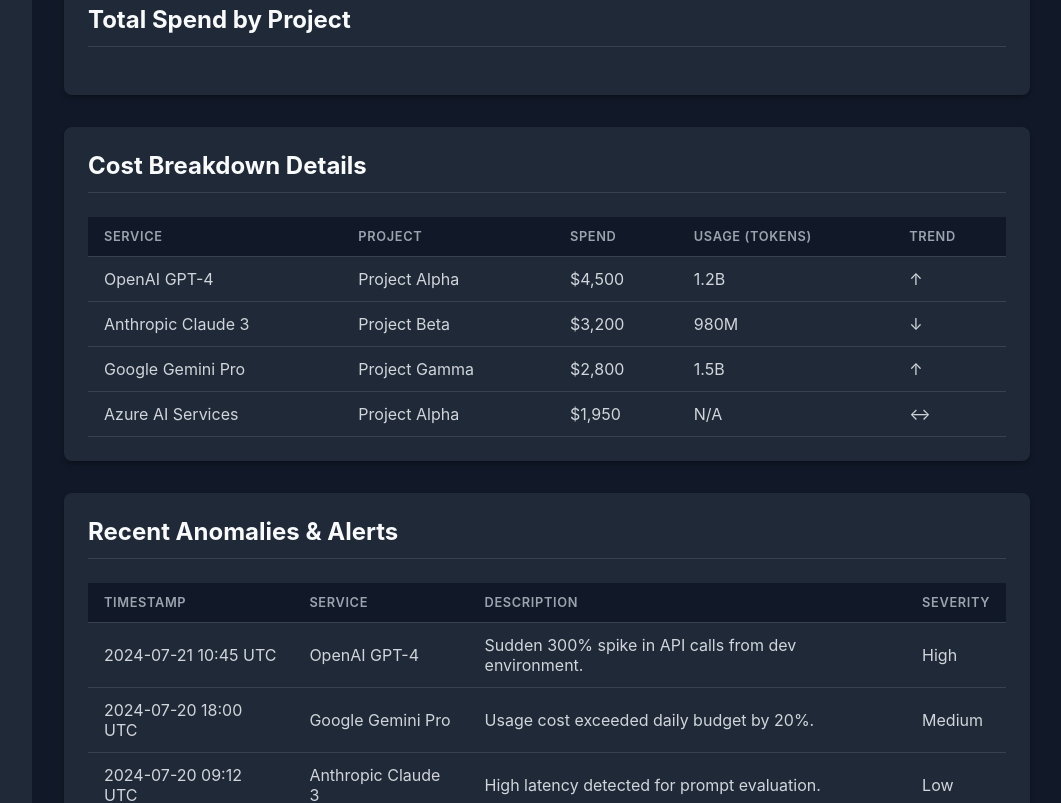
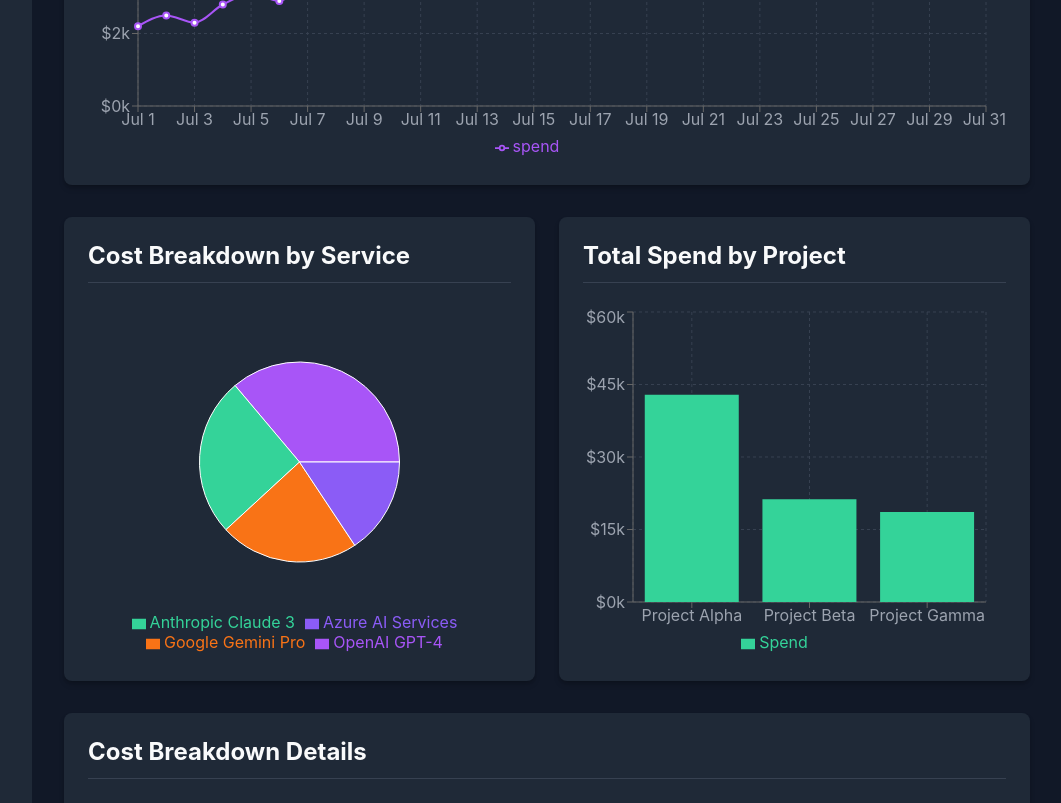
Before and after one commit to brianjester-cognizant2/finops, a React (Create React App) app: page / in a window 1280 px wide. Shown: the part 720-1523 px from the top of the page, without its empty margins (218-1279 px from the left). Built offline with nearby package versions, Linux system fonts and the light colour scheme.

Commit message:
Fix Spend Overview chart

```diff
--- a/src/data/mockData.js
+++ b/src/data/mockData.js
@@ -1,15 +1,15 @@
 export const summaryMetrics = [
-  { title: 'Total Spend (Month-to-Date)', value: '$12,450', change: '+5.2%' },
-  { title: 'Forecasted Spend', value: '$15,800', change: '-1.5%' },
+  { title: 'Total Spend (Month-to-Date)', value: '$82,800', change: '+5.2%' },
+  { title: 'Forecasted Spend', value: '$145,000', change: '-1.5%' },
   { title: 'Active Projects', value: '12' },
   { title: 'Cost Saving Opportunities', value: '4', change: 'New' },
 ];
 
 export const costBreakdown = [
-  { service: 'OpenAI GPT-4', project: 'Project Alpha', spend: '$4,500', usage: '1.2B', trend: '↑' },
-  { service: 'Anthropic Claude 3', project: 'Project Beta', spend: '$3,200', usage: '980M', trend: '↓' },
-  { service: 'Google Gemini Pro', project: 'Project Gamma', spend: '$2,800', usage: '1.5B', trend: '↑' },
-  { service: 'Azure AI Services', project: 'Project Alpha', spend: '$1,950', usage: 'N/A', trend: '↔' },
+  { service: 'OpenAI GPT-4', project: 'Project Alpha', spend: '$29,925', usage: '8.0B', trend: '↑' },
+  { service: 'Anthropic Claude 3', project: 'Project Beta', spend: '$21,280', usage: '6.5B', trend: '↓' },
+  { service: 'Google Gemini Pro', project: 'Project Gamma', spend: '$18,620', usage: '9.9B', trend: '↑' },
+  { service: 'Azure AI Services', project: 'Project Alpha', spend: '$12,975', usage: 'N/A', trend: '↔' },
 ];
 
 export const recentAnomalies = [
@@ -55,4 +55,14 @@
   { date: 'Jul 19', spend: 5100 },
   { date: 'Jul 20', spend: 5300 },
   { date: 'Jul 21', spend: 5500 },
+  { date: 'Jul 22', spend: 5600 },
+  { date: 'Jul 23', spend: 5800 },
+  { date: 'Jul 24', spend: 5700 },
+  { date: 'Jul 25', spend: 6000 },
+  { date: 'Jul 26', spend: 6200 },
+  { date: 'Jul 27', spend: 6100 },
+  { date: 'Jul 28', spend: 6400 },
+  { date: 'Jul 29', spend: 6500 },
+  { date: 'Jul 30', spend: 6700 },
+  { date: 'Jul 31', spend: 7000 },
 ];
--- a/src/pages/Dashboard.css
+++ b/src/pages/Dashboard.css
@@ -7,6 +7,12 @@
 .metrics-grid {
   display: grid;
   grid-template-columns: repeat(auto-fit, minmax(250px, 1fr));
+  gap: 1.5rem;
+}
+
+.charts-grid {
+  display: grid;
+  grid-template-columns: repeat(auto-fit, minmax(400px, 1fr));
   gap: 1.5rem;
 }
 
@@ -24,14 +30,9 @@
   padding-bottom: 0.75rem;
 }
 
-.chart-container {
-  height: 300px;
-  display: flex;
-  align-items: center;
-  justify-content: center;
-  color: var(--secondary-color);
-  background-color: var(--surface-color);
-  border-radius: 4px;
+.chart-wrapper {
+  height: 350px;
+  width: 100%;
 }
 
 /* Recharts theme overrides for dark mode */
```
